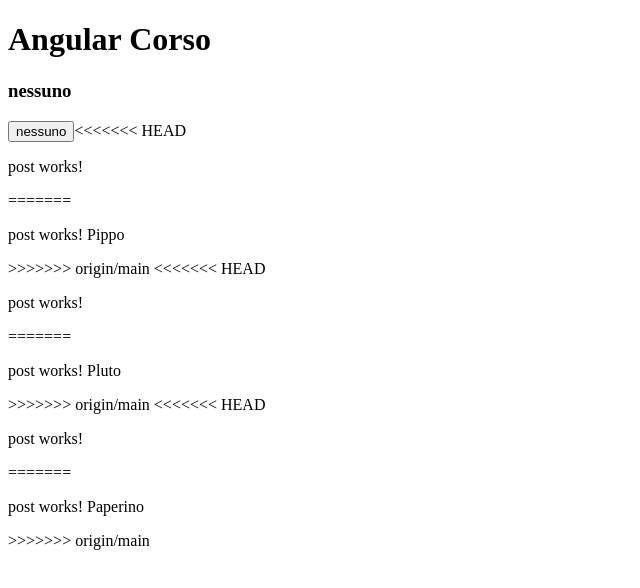
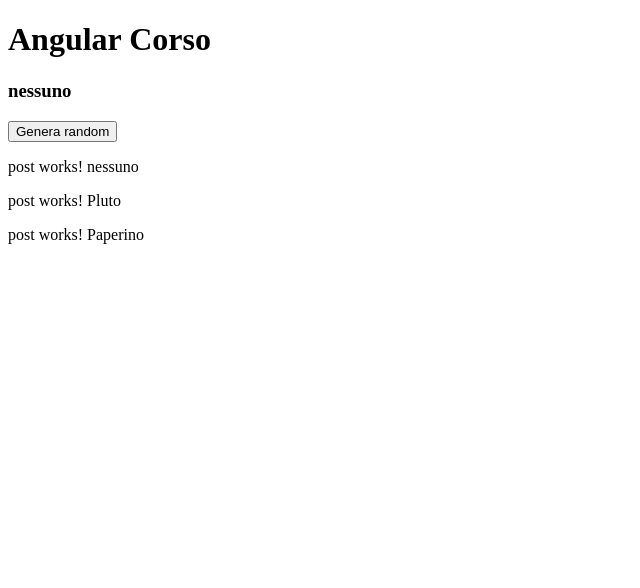
Before and after one commit to ironmanromeo/angular-corso, an Angular app: page / in a window 1280 px wide. Shown: the top 588 px of the page, without its empty margins (0-640 px from the left). Built offline with nearby package versions, Linux system fonts and the light colour scheme.

Commit message:
generarandom

```diff
--- a/src/app/app.component.html
+++ b/src/app/app.component.html
@@ -2,7 +2,8 @@
 
 <h3>{{ nomeRandom }}</h3>
 
-<button (click)="onGeneraRandom()">{{nomeRandom}}</button>
-<app-post ti="Pippo"></app-post>
+<button (click)="onGeneraRandom()">Genera random</button>
+
+<app-post ti="{{nomeRandom}}"></app-post>
 <app-post ti="Pluto"></app-post>
 <app-post ti="Paperino"></app-post>
--- a/src/app/post/post.component.html
+++ b/src/app/post/post.component.html
@@ -1,5 +1 @@
-<<<<<<< HEAD
-<p>post works!</p>
-=======
 <p>post works! {{ titolo }}</p>
->>>>>>> origin/main
```
